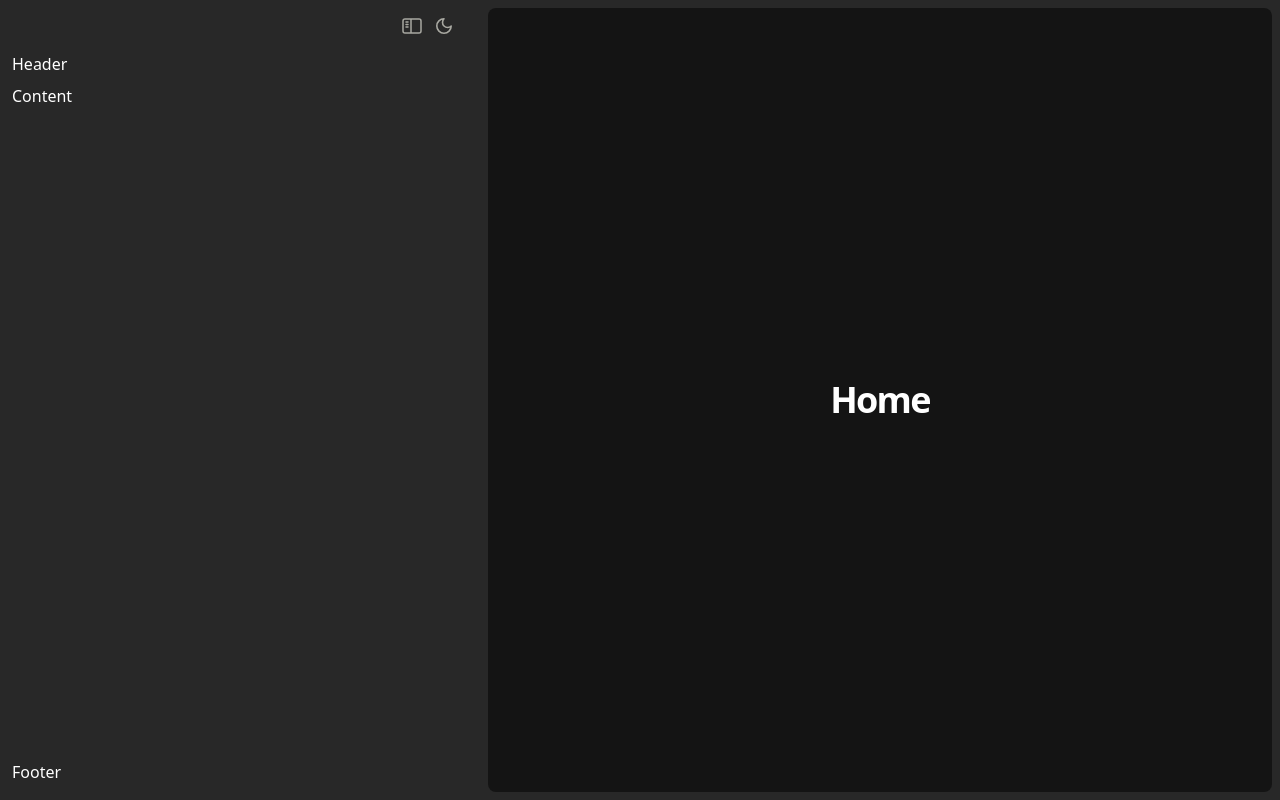
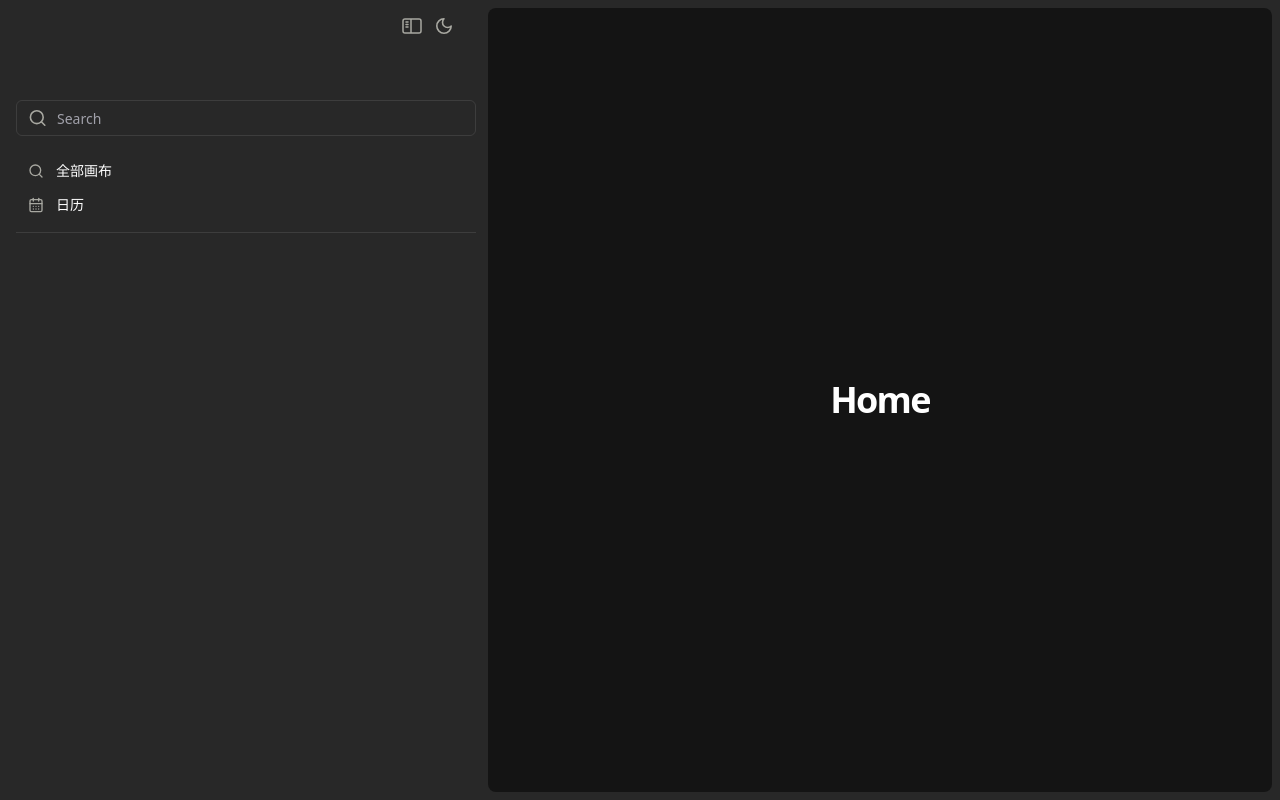
Before and after one commit to pinky-pig/electron-demo, a React (Vite) app: page / in a window 1280 px wide. Built offline with nearby package versions, Linux system fonts and the light colour scheme.

Commit message:
feat: 添加路由切换

```diff
--- a/src/components/theme-provider/mode-toggle.tsx
+++ b/src/components/theme-provider/mode-toggle.tsx
@@ -7,7 +7,6 @@ import {
   DropdownMenuTrigger,
 } from '@/components/ui/dropdown-menu'
 
-import { cn } from '@/lib/utils'
 import { Button } from '../ui/button'
 import { useTheme } from './theme-provider'
 
@@ -92,16 +91,8 @@ export function ModeToggleLite({
   }
 
   return (
-    <>
-      <button
-        onClick={(e) => {
-          toggleDark(e)
-        }}
-        className={cn(className)}
-        {...props}
-      >
-        {children}
-      </button>
-    </>
+    <div onClick={toggleDark} className={className} {...props}>
+      {children}
+    </div>
   )
 }
--- /dev/null
+++ b/src/components/ui/input.tsx
@@ -0,0 +1,25 @@
+import * as React from "react"
+
+import { cn } from "@/lib/utils"
+
+export interface InputProps
+  extends React.InputHTMLAttributes<HTMLInputElement> {}
+
+const Input = React.forwardRef<HTMLInputElement, InputProps>(
+  ({ className, type, ...props }, ref) => {
+    return (
+      <input
+        type={type}
+        className={cn(
+          "flex h-10 w-full rounded-md border border-input bg-background px-3 py-2 text-sm ring-offset-background file:border-0 file:bg-transparent file:text-sm file:font-medium placeholder:text-muted-foreground focus-visible:outline-none focus-visible:ring-2 focus-visible:ring-ring focus-visible:ring-offset-2 disabled:cursor-not-allowed disabled:opacity-50",
+          className
+        )}
+        ref={ref}
+        {...props}
+      />
+    )
+  }
+)
+Input.displayName = "Input"
+
+export { Input }
--- a/src/layouts/default/SidebarContent.tsx
+++ b/src/layouts/default/SidebarContent.tsx
@@ -1,10 +1,60 @@
+import { CalendarDays, Search } from 'lucide-react'
+import { Input } from '@/components/ui/input'
+import { Separator } from '@/components/ui/separator'
 export default function SidebarContent() {
+  const main_menu = [
+    {
+      label: '全部画布',
+      icon: Search,
+      href: '/',
+    },
+    {
+      label: '日历',
+      icon: CalendarDays,
+      href: '/about',
+    },
+  ]
   return (
     <div className="flex flex-col h-full pl-3">
-      <div className="h-8 w-full flex-shrink-0 flex-grow-0">Header</div>
-      <div className="flex-1 w-full ">Content</div>
+      <div className="h-8 w-full flex-shrink-0 flex-grow-0">{/* Header */}</div>
+      <div className="flex-1 w-full flex flex-col">
+        <div className="px-1 py-4">
+          <div className="relative w-full">
+            <Input
+              className="h-[36px] pl-10 bg-transparent border border-app-black-10 focus-visible:ring-offset-0 focus-visible:ring-0"
+              type="text"
+              placeholder="Search"
+            ></Input>
+            <Search className="absolute text-app-text-1 top-1/2 -translate-y-1/2 left-3 h-[1.2rem] w-[1.2rem] "></Search>
+          </div>
+
+          <div className="w-full flex flex-col gap-1 mt-5 mb-3 text-sm font-light text-app-text">
+            {main_menu.map((item, index) => {
+              const Icon = item.icon // 获取图标组件
+              return (
+                <div
+                  key={index}
+                  className="w-full px-3 hover:bg-app-third rounded-md"
+                >
+                  <a
+                    href={item.href}
+                    className="h-[30px] w-full flex flex-row gap-3 items-center justify-start"
+                  >
+                    <Icon className="w-4 h-4 text-app-text-1"></Icon>
+                    {item.label}
+                  </a>
+                </div>
+              )
+            })}
+          </div>
+          <Separator
+            orientation="horizontal"
+            className="bg-app-black-10"
+          ></Separator>
+        </div>
+      </div>
       <div className="h-8 w-full flex-shrink-0 flex-grow-0 flex flex-row">
-        Footer
+        {/* Footer */}
       </div>
     </div>
   )
--- a/src/layouts/default/index.tsx
+++ b/src/layouts/default/index.tsx
@@ -12,6 +12,7 @@ import { Icons } from '@/components/icons'
 import { useAppStore } from '@/store'
 import { ModeToggleLite } from '@/components/theme-provider/mode-toggle'
 import SidebarContent from './SidebarContent'
+
 interface RootLayoutProps {
   children: React.ReactNode
 }
@@ -120,7 +121,13 @@ export default function DefaultLayout({ children }: RootLayoutProps) {
   return (
     <TooltipProvider delayDuration={0}>
       <ThemeProvider defaultTheme="dark">
-        <div className="relative flex flex-row !h-screen bg-app-primary text-app-text">
+        <div
+          className={cn(
+            " relative flex flex-row !h-screen bg-app-primary text-app-text before:content-[''] before:absolute before:top-0 before:left-0 before:w-full before:h-full before:bg-repeat before:opacity-[0.04] before:pointer-events-none ",
+            false &&
+              "before:bg-[url('https://superellipse.mmeme.me/noise.png')]",
+          )}
+        >
           <div className={cn('h-full relative')}>
             {/* 右侧用于拖拽分栏的 DOM */}
             <div className="peer h-[calc(100vh_-_2rem)] will-change-transform mt-4 rounded-md overflow-hidden relative z-1">
@@ -187,7 +194,15 @@ export default function DefaultLayout({ children }: RootLayoutProps) {
                 </Tooltip>
               </div>
               {/* 2.侧边栏内容 */}
-              <div className="flex-1 w-full overflow-y-auto overflow-x-hidden">
+              <div
+                style={{
+                  // 这个是为了收缩或者展开的时候，右边主内容有个覆盖到侧边栏的效果
+                  minWidth: isCollapsed
+                    ? `${sidebarWidth}px`
+                    : `${lastSidebarWidth}px`,
+                }}
+                className="flex-1 w-full overflow-y-auto overflow-x-hidden"
+              >
                 <SidebarContent></SidebarContent>
               </div>
             </div>
--- a/src/styles/globals.css
+++ b/src/styles/globals.css
@@ -34,6 +34,8 @@
     --app-text: #000000;
     --app-text-1: #a8a8a1;
     --blue: #4b9cde;
+
+    --app-black-10: #0000001a;
   }
 
   .dark {
@@ -64,6 +66,8 @@
     --app-text: #ffffff;
     --app-text-1: #a8a8a1;
     --blue: #4b9cde;
+
+    --app-black-10: #ffffff1a;
   }
 }
 
--- a/tailwind.config.js
+++ b/tailwind.config.js
@@ -19,6 +19,7 @@ export default {
         'app-third': 'var(--app-third)',
         'app-text': 'var(--app-text)',
         'app-text-1': 'var(--app-text-1)',
+        'app-black-10': 'var(--app-black-10)',
         blue: 'var(--blue)',
 
         border: 'hsl(var(--border))',
```
